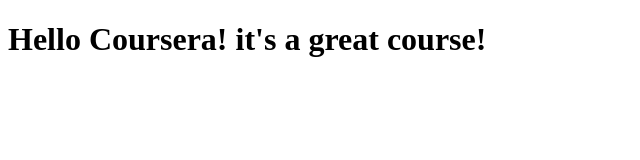
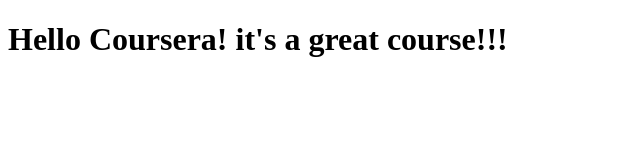
Before and after one commit to olaadebayo/Coursera-test, a plain HTML site: page index.html in a window 1280 px wide. Shown: the full height of the page, 0-640 px from the left. Drawn offline with Linux system fonts and the light colour scheme.

Commit message:
Add files via upload

```diff
--- a/index.html
+++ b/index.html
@@ -6,6 +6,6 @@
     <title>Hello Coursera</title>
 </head>
 <body>
- <h1>Hello Coursera! it's a great course!</h1>
+ <h1>Hello Coursera! it's a great course!!!</h1>
 </body>
 </html>
```
